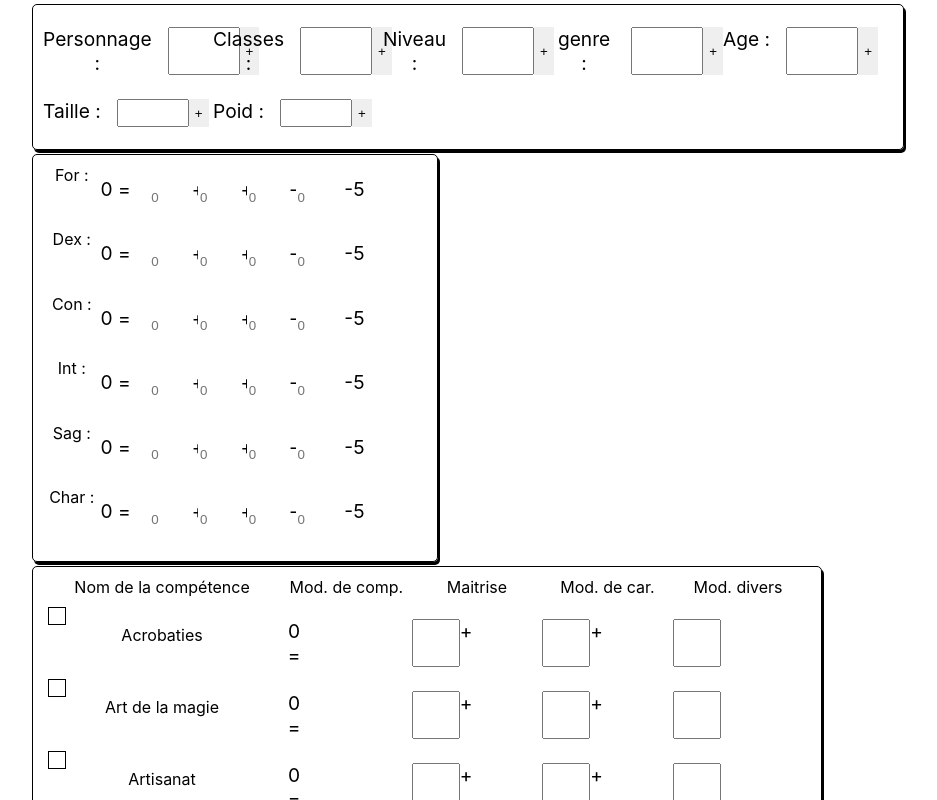
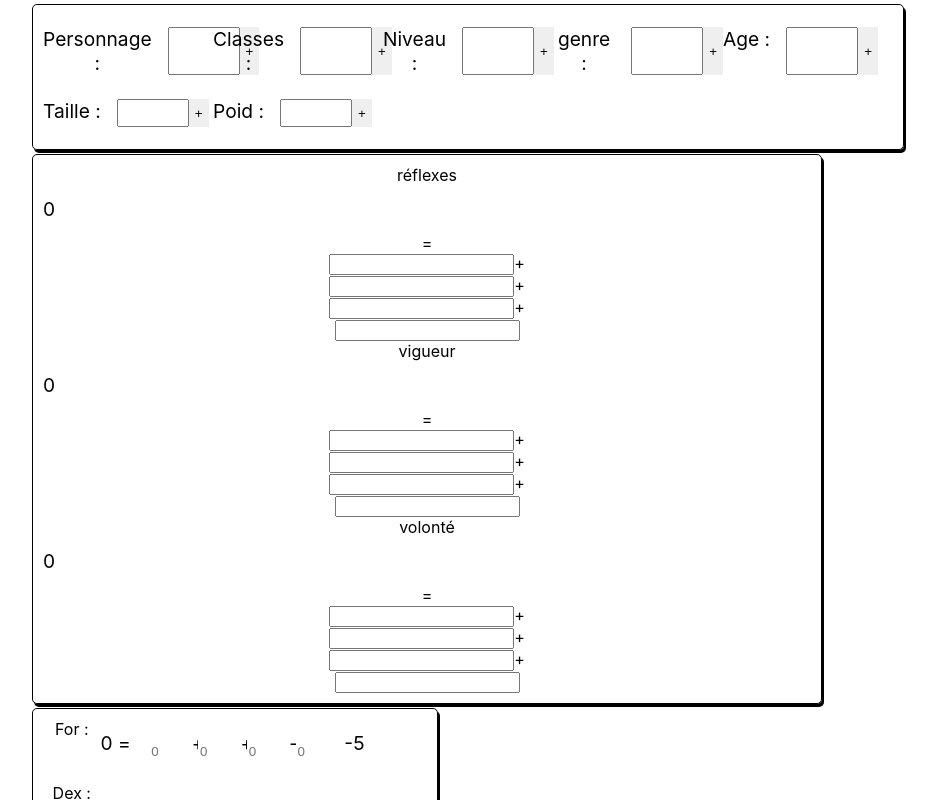
Before and after one commit to tyZulh/dndCharacterSheet, a React (Create React App) app: page / in a window 1280 px wide. Shown: the top 800 px of the page, without its empty margins (172-1109 px from the left). Built offline with nearby package versions, Linux system fonts and the light colour scheme.

Commit message:
add the line for the save rolls

```diff
--- a/src/App.js
+++ b/src/App.js
@@ -2,13 +2,15 @@ import React, { Component } from 'react';
 import Header from './components/header/Header';
 import CharactirsitcBox from './components/characteristics-box/Characteristics-box';
 import './App.scss';
-import CompetencesBox from './components/competences-box/compretences-box';
+import CompetencesBox from './components/competences-box/Compretences-box';
+import SaveRollsBox from './components/saveRolls-box/SaveRolls-box';
 
 class App extends Component {
   render() {
     return (
       <div className="App">
         <Header/>
+        <SaveRollsBox/>
         <CharactirsitcBox/>
         <CompetencesBox/>
       </div>
--- a/src/components/competences-box/compretences-box.js
+++ b/src/components/competences-box/compretences-box.js
@@ -1,6 +1,6 @@
 import React, { Component } from 'react';
 import CompetenceLine from '../competence-line/CompetenceLine'
-import './competences-box.scss'
+import './Competences-box.scss'
 
 class CompetencesBox extends Component {
   competences = [
--- a/src/components/saveRoll-line/saveRoll-line.js
+++ b/src/components/saveRoll-line/saveRoll-line.js
@@ -1,10 +1,97 @@
 import React, {Component} from 'react'
+import './SaveRoll-line.scss'
 
 class SaveRollLine extends Component {
+  state = {
+    rollModifier: 0,
+    baseValueModifier : 0,
+    characteristicModifier : 0,
+    magicalModifier : 0,
+    temporaryModifier : 0,
+  }
+  totalValue = 0
+
+  calculateSaveRoll = () => {
+    this.totalValue = this.state.baseValueModifier + this.state.characteristicModifier + this.state.magicalModifier +this.state.temporaryModifier
+    return this.totalValue
+  }
+
+  handleChange = (event) => {
+    this.setState({[event.target.name] : +event.target.value}, () => {
+      this.calculateSaveRoll()
+      this.setState({rollModifier : this.totalValue}, ()=>{
+        console.log(this.state);
+
+      })
+    })
+  }
+
   render() {
     return(
-      <div>
+      <div className= "saveLineWrapper">
+        <div className= "saveRollsLine">
+          <div className= "saveRollsName">
+            {this.props.data}
+          </div>
 
+          <form className= "saveContainer">
+            <div className= "saveRollTotalValue cell">
+             {this.state.rollModifier}
+            </div>
+
+            <span>
+              =
+            </span>
+
+            <div className= "baseValueModifier">
+              <input
+                type= "number"
+                name= "baseValueModifier"
+                className= "inputBox"
+                onChange= {this.handleChange}
+              />
+
+              <span>
+                +
+              </span>
+            </div>
+
+            <div className= "characteristicModifier">
+              <input
+                type= "number"
+                name= "characteristicModifier"
+                className= "inputBox"
+                onChange= {this.handleChange}
+              />
+
+              <span>
+                +
+              </span>
+            </div>
+
+            <div className= "magicalModifier">
+              <input
+                type= "number"
+                name= "magicalModifier"
+                className= "inputBox"
+                onChange= {this.handleChange}
+              />
+
+              <span>
+                +
+              </span>
+            </div>
+
+            <div className="temporaryModifier">
+              <input
+                type="number"
+                name="temporaryModifier"
+                className="inputBox"
+                onChange={this.handleChange}
+              />
+            </div>
+          </form>
+        </div>
       </div>
     )
   }
--- a/src/components/saveRolls-box/saveRolls-box.js
+++ b/src/components/saveRolls-box/saveRolls-box.js
@@ -1,7 +1,8 @@
 import React, {Component} from 'react';
-import SaveRollLine from '../competence-line/CompetenceLine'
+import SaveRollLine from '../saveRoll-line/SaveRoll-line'
+import './SaveRolls-box.scss'
 
-class SaveRollBox extends Component {
+class SaveRollsBox extends Component {
   saves = [
     'réflexes',
     'vigueur',
@@ -9,11 +10,13 @@ class SaveRollBox extends Component {
   ]
   render() {
     return(
-      <div className='saveRollBox'>
+      <div className='saveRollsBox'>
         {this.saves.map(save => {
-          return <SaveRollLine data={saves}/>
+          return <SaveRollLine data={save}/>
         })}
       </div>
     )
   }
 }
+
+export default SaveRollsBox
--- a/src/components/saveRolls-box/saveRolls-box.scss
+++ b/src/components/saveRolls-box/saveRolls-box.scss
@@ -0,0 +1,8 @@
+.saveRollsBox {
+  border: 1px black solid;
+  border-radius: 5px;
+  box-shadow: 2px 3px;
+  margin: 4px;
+  padding: 10px;
+  width: 60vw;
+}
```
